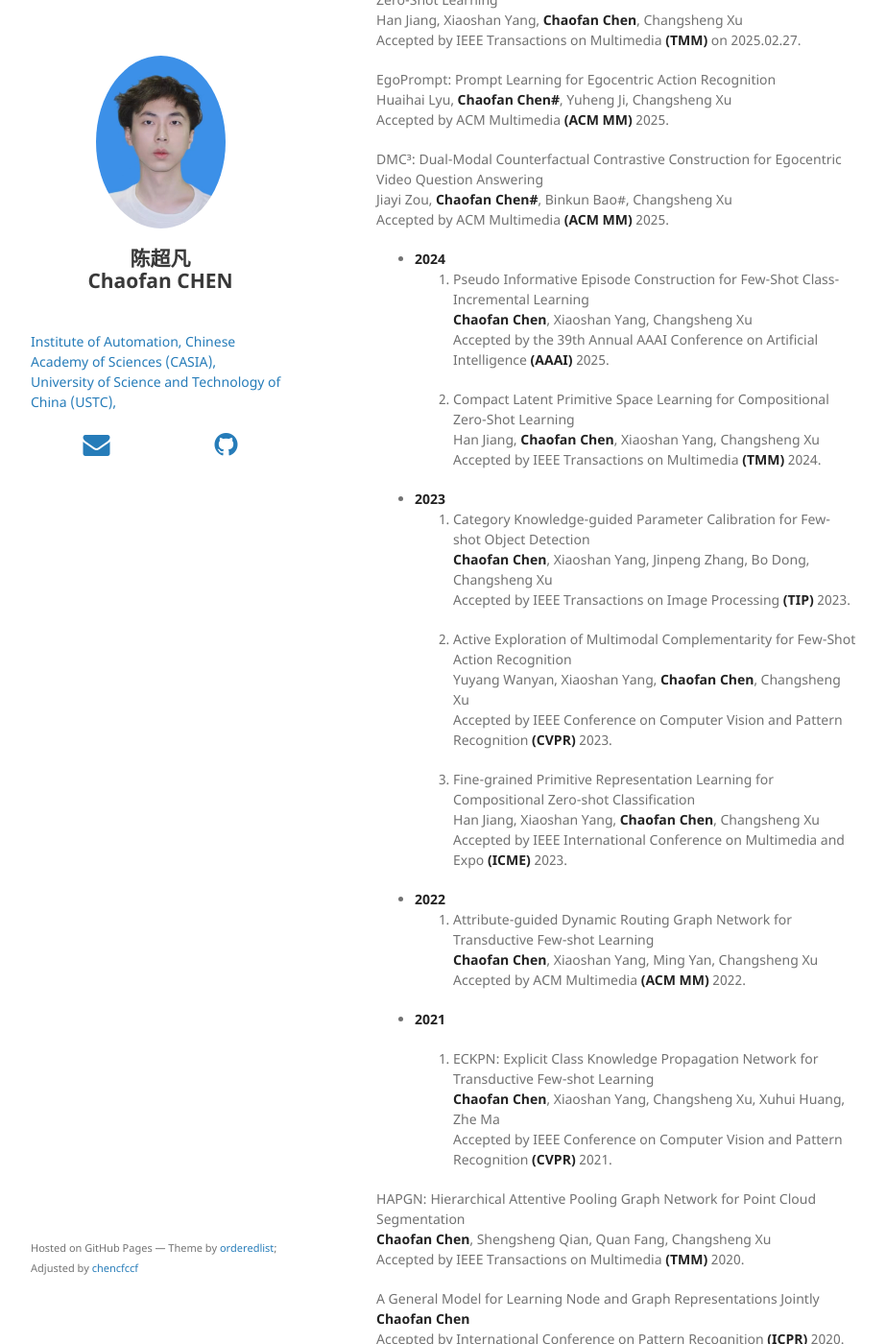
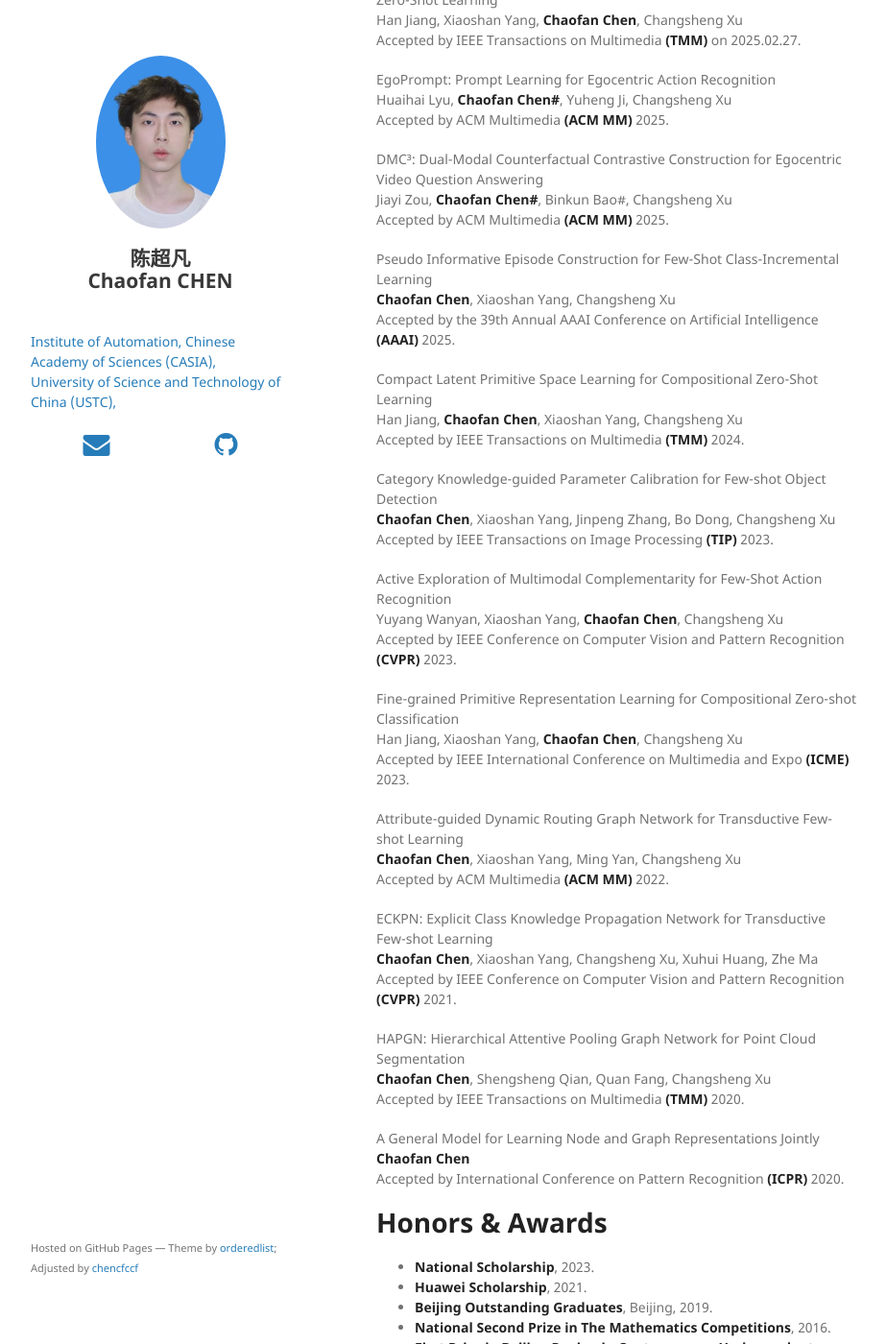
Before and after one commit to chencfccf/chencfccf.github.io, a Jekyll site: the page built from index.md, in a window 1280 px wide and 1400 px high, scrolled down 604 px. Shown: the whole window at 96% size, without its empty margins (178-1101 px from the left). Built offline with Jekyll 4.4.1, drawn with Linux system fonts in a browser that asks for light colours; nearby versions of some CDN libraries; our own code applies the rules of GitHub Pages for plain Markdown files.

Commit message:
Update index.md

```diff
--- a/index.md
+++ b/index.md
@@ -51,49 +51,39 @@ I am an assistant professor at the State Key Laboratory of Multimodal Artificial
   Jiayi Zou, **Chaofan Chen#**, Binkun Bao#, Changsheng Xu
   Accepted by ACM Multimedia **(ACM MM)** 2025.
 
-* **2024**
-  1. Pseudo Informative Episode Construction for Few-Shot Class-Incremental Learning
+  Pseudo Informative Episode Construction for Few-Shot Class-Incremental Learning
   **Chaofan Chen**, Xiaoshan Yang, Changsheng Xu
   Accepted by the 39th Annual AAAI Conference on Artificial Intelligence **(AAAI)** 2025.
 
-  2. Compact Latent Primitive Space Learning for Compositional Zero-Shot Learning
+  Compact Latent Primitive Space Learning for Compositional Zero-Shot Learning
   Han Jiang, **Chaofan Chen**, Xiaoshan Yang, Changsheng Xu
   Accepted by IEEE Transactions on Multimedia **(TMM)** 2024.
 
-
-* **2023**
-  1. Category Knowledge-guided Parameter Calibration for Few-shot Object Detection
+  Category Knowledge-guided Parameter Calibration for Few-shot Object Detection
   **Chaofan Chen**, Xiaoshan Yang, Jinpeng Zhang, Bo Dong, Changsheng Xu
   Accepted by IEEE Transactions on Image Processing **(TIP)** 2023.
 
-  2. Active Exploration of Multimodal Complementarity for Few-Shot Action Recognition
+  Active Exploration of Multimodal Complementarity for Few-Shot Action Recognition
   Yuyang Wanyan, Xiaoshan Yang, **Chaofan Chen**, Changsheng Xu
   Accepted by IEEE Conference on Computer Vision and Pattern Recognition **(CVPR)** 2023.
 
-  3. Fine-grained Primitive Representation Learning for Compositional Zero-shot Classification
+  Fine-grained Primitive Representation Learning for Compositional Zero-shot Classification
   Han Jiang, Xiaoshan Yang, **Chaofan Chen**, Changsheng Xu
   Accepted by IEEE International Conference on Multimedia and Expo **(ICME)** 2023.
 
-
-* **2022**
-  1. Attribute-guided Dynamic Routing Graph Network for Transductive Few-shot Learning
+  Attribute-guided Dynamic Routing Graph Network for Transductive Few-shot Learning
   **Chaofan Chen**, Xiaoshan Yang, Ming Yan, Changsheng Xu
   Accepted by ACM Multimedia **(ACM MM)** 2022.
 
-
-* **2021**
-
-  1. ECKPN: Explicit Class Knowledge Propagation Network for Transductive Few-shot Learning
+  ECKPN: Explicit Class Knowledge Propagation Network for Transductive Few-shot Learning
   **Chaofan Chen**, Xiaoshan Yang, Changsheng Xu, Xuhui Huang, Zhe Ma
   Accepted by IEEE Conference on Computer Vision and Pattern Recognition **(CVPR)** 2021.
 
-
-
-HAPGN: Hierarchical Attentive Pooling Graph Network for Point Cloud Segmentation
+  HAPGN: Hierarchical Attentive Pooling Graph Network for Point Cloud Segmentation
   **Chaofan Chen**, Shengsheng Qian, Quan Fang, Changsheng Xu
   Accepted by IEEE Transactions on Multimedia **(TMM)** 2020.
 
-A General Model for Learning Node and Graph Representations Jointly
+  A General Model for Learning Node and Graph Representations Jointly
   **Chaofan Chen**
   Accepted by International Conference on Pattern Recognition **(ICPR)** 2020.
 
```
